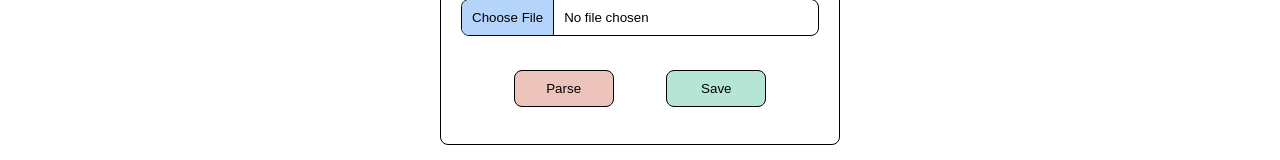
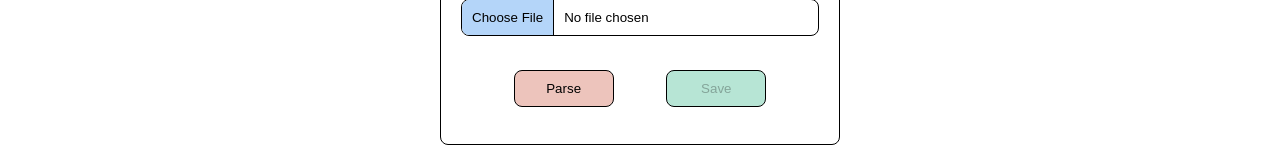
Before and after one commit to sonmac1203/antaris-web, a Next.js app: page / in a window 1280 px wide. Shown: the part 466-626 px from the top of the page. Built offline with nearby package versions, Linux system fonts and the light colour scheme.

Commit message:
Rename create-survey -> create_survey

```diff
--- a/components/homepage/components/InputArea/InputArea.jsx
+++ b/components/homepage/components/InputArea/InputArea.jsx
@@ -20,7 +20,6 @@ export const InputArea = () => {
   };
 
   const handleParseFile = () => {
-    // read file
     const reader = new FileReader();
     const parser = new xml2js.Parser();
     setParsing(true);
@@ -29,7 +28,6 @@ export const InputArea = () => {
       parser.parseString(xmlText, (err, res) => {
         if (!err) {
           setParsedXml(res);
-          console.log(res);
         }
       });
     };
@@ -38,7 +36,7 @@ export const InputArea = () => {
   };
 
   const handleSave = async () => {
-    const response = await axios.post('/api/create-survey', {
+    const response = await axios.post('/api/create_survey', {
       researcherID: researcherID,
       participantID: participantID,
       studyData: parsedXml,
@@ -94,7 +92,11 @@ export const InputArea = () => {
         >
           {!parsedXml ? 'Parse' : 'Parsed'}
         </button>
-        <button className={styles.ParseButton} onClick={handleSave}>
+        <button
+          className={styles.ParseButton}
+          onClick={handleSave}
+          disabled={!parsedXml}
+        >
           Save
         </button>
       </div>
--- a/pages/api/create-survey.js
+++ b/pages/api/create_survey.js
@@ -11,9 +11,9 @@ const handler = async (req, res) => {
   try {
     mongoClient.db().collection('studies').insertOne({
       timestamp: new Date(),
-      createdBy: researcherID,
-      assignedTo: participantID,
-      study: studyData,
+      created_by: researcherID,
+      assigned_to: participantID,
+      study_data: studyData,
     });
     res.status(200).send({
       success: true,
```
